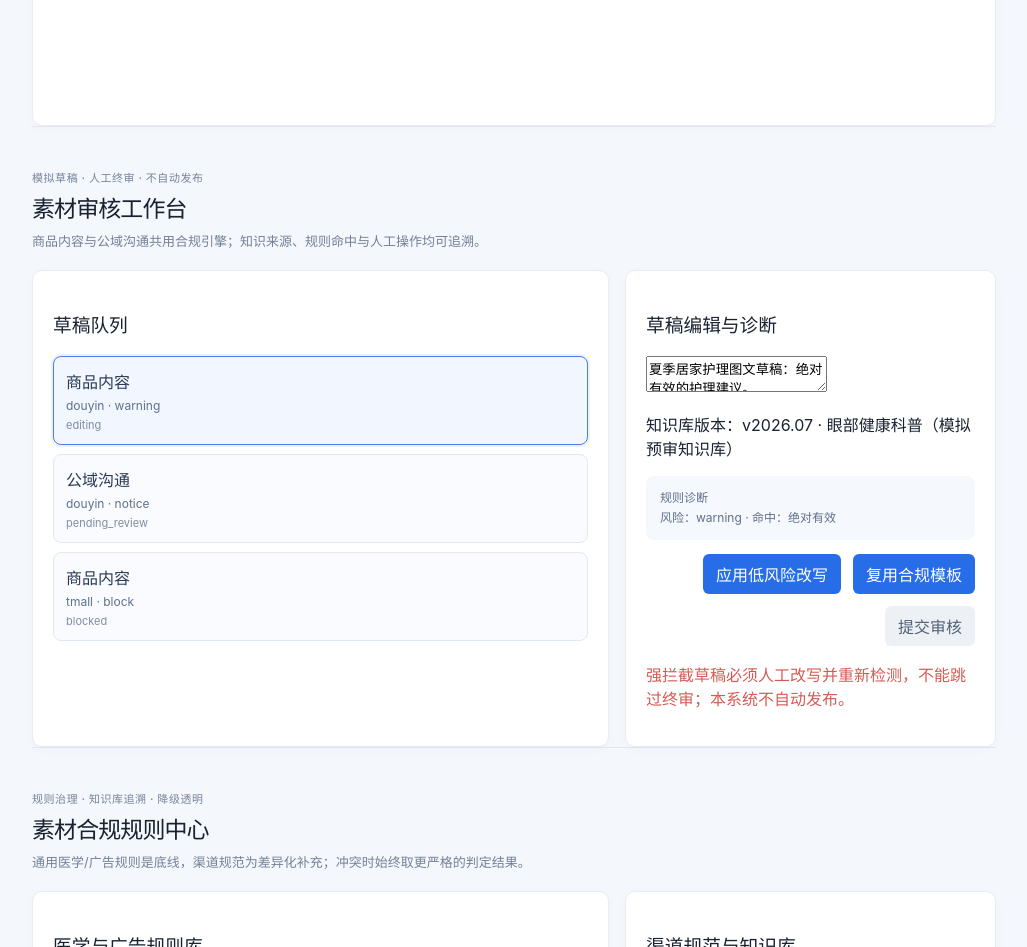
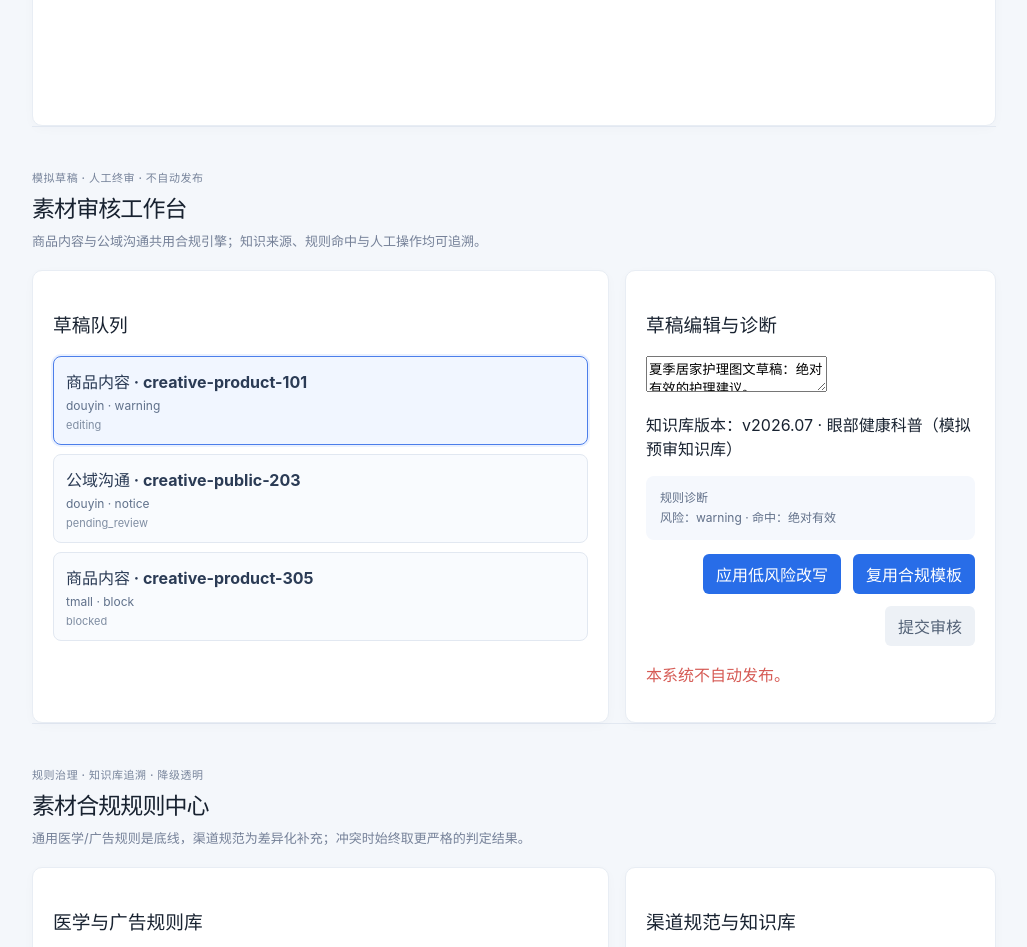
Before and after one commit to 1161135/-RPA-AI-PoC-, a React (Vite) app: page / in a window 1280 px wide. Shown: the part 6200-7147 px from the top of the page, without its empty margins (248-1275 px from the left). Built offline with nearby package versions, Linux system fonts and the light colour scheme.

Commit message:
fix: close creative review submission gap

```diff
--- a/src/pages/CreativeReviewPage.tsx
+++ b/src/pages/CreativeReviewPage.tsx
@@ -2,6 +2,7 @@ import { useState } from 'react';
 import { creativeDraftFixtures, creativeTemplateFixtures } from '../data/creativeFixtures';
 import { useCockpitContext } from '../hooks/useCockpitData';
 import { applyLowRiskRewrite, appendPublicDisclaimer, evaluateCreative } from '../services/creativeRules';
+import { canTransition } from '../services/creativeWorkflow';
 
 export function CreativeReviewPage() {
   const { role } = useCockpitContext();
@@ -11,5 +12,10 @@ export function CreativeReviewPage() {
   const diagnosis = evaluateCreative(selected.body, selected.channel);
   const rewrite = () => setDrafts((items) => items.map((item) => item.id === selected.id ? { ...item, body: item.track === 'public_communication' ? appendPublicDisclaimer(applyLowRiskRewrite(item.body)) : applyLowRiskRewrite(item.body), risk: diagnosis.risk === 'warning' ? 'notice' : item.risk } : item));
   const useTemplate = () => setDrafts((items) => items.map((item) => item.id === selected.id ? { ...item, body: creativeTemplateFixtures[0].body, status: 'editing', history: [...item.history, { at: '2026-07-27T10:30:00Z', by: 'operator', action: 'template_reused', note: '模板复用后需重新全量审核', knowledgeBaseVersion: item.knowledgeBase.version }] } : item));
-  return <section id="creative-review" className="page-section"><div className="page-heading"><div><p className="eyebrow">模拟草稿 · 人工终审 · 不自动发布</p><h2>素材审核工作台</h2><p>商品内容与公域沟通共用合规引擎；知识来源、规则命中与人工操作均可追溯。</p></div></div><div className="dashboard-grid"><article className="panel"><h3>草稿队列</h3><div className="work-queue">{drafts.map((item) => <button key={item.id} className={item.id === selected.id ? 'queue-item selected' : 'queue-item'} onClick={() => setSelectedId(item.id)}><b>{item.track === 'product' ? '商品内容' : '公域沟通'}</b><span>{item.channel} · {item.risk}</span><small>{item.status}</small></button>)}</div></article><article className="panel"><h3>草稿编辑与诊断</h3><textarea aria-label="素材草稿" value={selected.body} readOnly /><p>知识库版本：{selected.knowledgeBase.version} · {selected.knowledgeBase.scope}</p><div className="formula"><b>规则诊断</b><p>风险：{diagnosis.risk} · 命中：{diagnosis.terms.join('、') || '无'}</p></div>{role !== 'executive' && <div className="transition-actions"><button onClick={rewrite}>应用低风险改写</button><button className="secondary-button" onClick={useTemplate}>复用合规模板</button><button className="secondary-button">提交审核</button></div>}<p className="risk-text">强拦截草稿必须人工改写并重新检测，不能跳过终审；本系统不自动发布。</p></article></div></section>;
+  const submitReview = () => {
+    if (!canTransition(role, selected, 'pending_review')) return;
+    setDrafts((items) => items.map((item) => item.id === selected.id ? { ...item, status: 'pending_review', history: [...item.history, { at: '2026-07-27T10:40:00Z', by: role, action: 'submitted_for_review', note: '已重新触发规则检测并提交审核', knowledgeBaseVersion: item.knowledgeBase.version }] } : item));
+  };
+  const canSubmit = role !== 'executive' && selected.risk !== 'block' && canTransition(role, selected, 'pending_review');
+  return <section id="creative-review" className="page-section"><div className="page-heading"><div><p className="eyebrow">模拟草稿 · 人工终审 · 不自动发布</p><h2>素材审核工作台</h2><p>商品内容与公域沟通共用合规引擎；知识来源、规则命中与人工操作均可追溯。</p></div></div><div className="dashboard-grid"><article className="panel"><h3>草稿队列</h3><div className="work-queue">{drafts.map((item) => <button key={item.id} className={item.id === selected.id ? 'queue-item selected' : 'queue-item'} onClick={() => setSelectedId(item.id)}><b>{item.track === 'product' ? '商品内容' : '公域沟通'} · {item.id}</b><span>{item.channel} · {item.risk}</span><small>{item.status}</small></button>)}</div></article><article className="panel"><h3>草稿编辑与诊断</h3><textarea aria-label="素材草稿" value={selected.body} readOnly /><p>知识库版本：{selected.knowledgeBase.version} · {selected.knowledgeBase.scope}</p><div className="formula"><b>规则诊断</b><p>风险：{diagnosis.risk} · 命中：{diagnosis.terms.join('、') || '无'}</p></div>{role !== 'executive' && <div className="transition-actions"><button onClick={rewrite}>应用低风险改写</button><button className="secondary-button" onClick={useTemplate}>复用合规模板</button>{canSubmit && <button className="secondary-button" onClick={submitReview}>提交审核</button>}</div>}{selected.risk === 'block' && <p className="risk-text">强拦截阻断：必须人工改写并重新检测，不能提交审核或跳过终审。</p>}<p className="risk-text">本系统不自动发布。</p></article></div></section>;
 }
```
Also changed, not shown: 1 other file (tests, documents, lock files or other folders).
